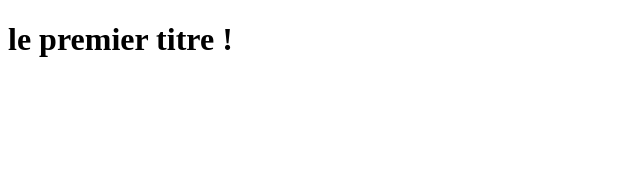
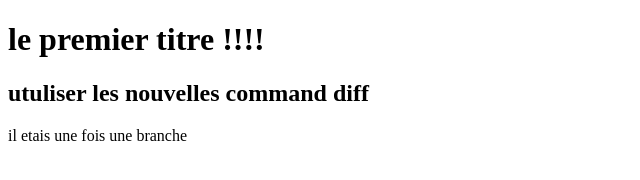
Before and after one commit to souad-git/formation-git, a plain HTML site: page pratique.html in a window 1280 px wide. Shown: the whole page, without its empty margins (0-640 px from the left). Drawn offline with Linux system fonts and the light colour scheme.

Commit message:
ajout de branche

```diff
--- a/pratique.html
+++ b/pratique.html
@@ -5,8 +5,9 @@
     <meta name="viewport" content="width=
     , initial-scale=1.0">
     <title>Document</title>
-    <h1>le premier titre !
-
+    <h1>le premier titre !!!!
+    <h2>utuliser les nouvelles command diff</h2>
+    <div> il etais une fois une branche</div>
     </h1>
 </head>
 <body>
```
